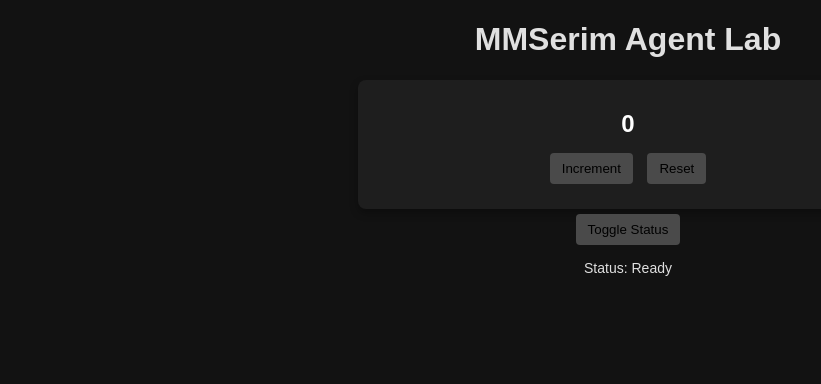
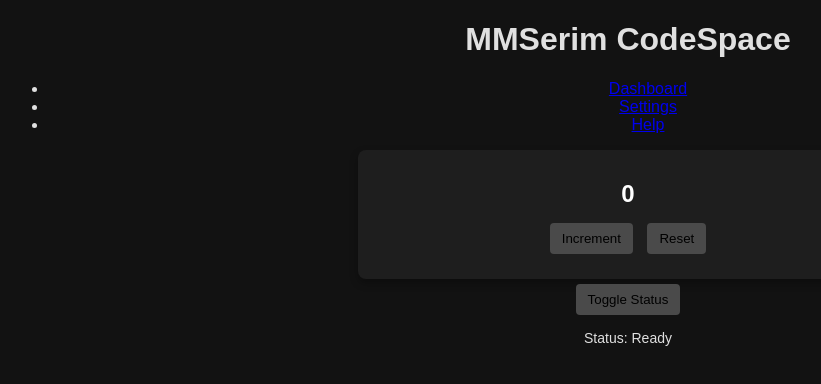
Before and after one commit to mirhanserim/QuantrophicAgentLab, a plain HTML site: page index.html in a window 1280 px wide. Shown: the whole page, without its empty margins (12-833 px from the left). Drawn offline with Linux system fonts and the light colour scheme.

Commit message:
Milestone 1: Implement MMSerim CodeSpace layout

```diff
--- a/index.html
+++ b/index.html
@@ -7,7 +7,22 @@
     <link rel="stylesheet" href="style.css">
 </head>
 <body>
-    <h1>MMSerim Agent Lab</h1>
+    <div class="top-bar">
+        <div class="branding">
+            <h1>MMSerim CodeSpace</h1>
+        </div>
+    </div>
+    <div class="main-container">
+        <aside class="sidebar">
+            <nav>
+                <ul>
+                    <li><a href="#">Dashboard</a></li>
+                    <li><a href="#">Settings</a></li>
+                    <li><a href="#">Help</a></li>
+                </ul>
+            </nav>
+        </aside>
+        <main class="main-content">
             <div class="app-card">
                 <div id="counter-container">
                     <p id="counter">0</p>
@@ -15,8 +30,12 @@
                     <button id="resetButton">Reset</button>
                 </div>
             </div>
+        </main>
+    </div>
+    <footer class="status-bar">
         <button id="statusButton">Toggle Status</button>
         <p id="statusMessage">Status: Ready</p>
+    </footer>
     <script src="script.js"></script>
 </body>
 </html>
```
Lines whose indentation alone changed are shown as unchanged.
